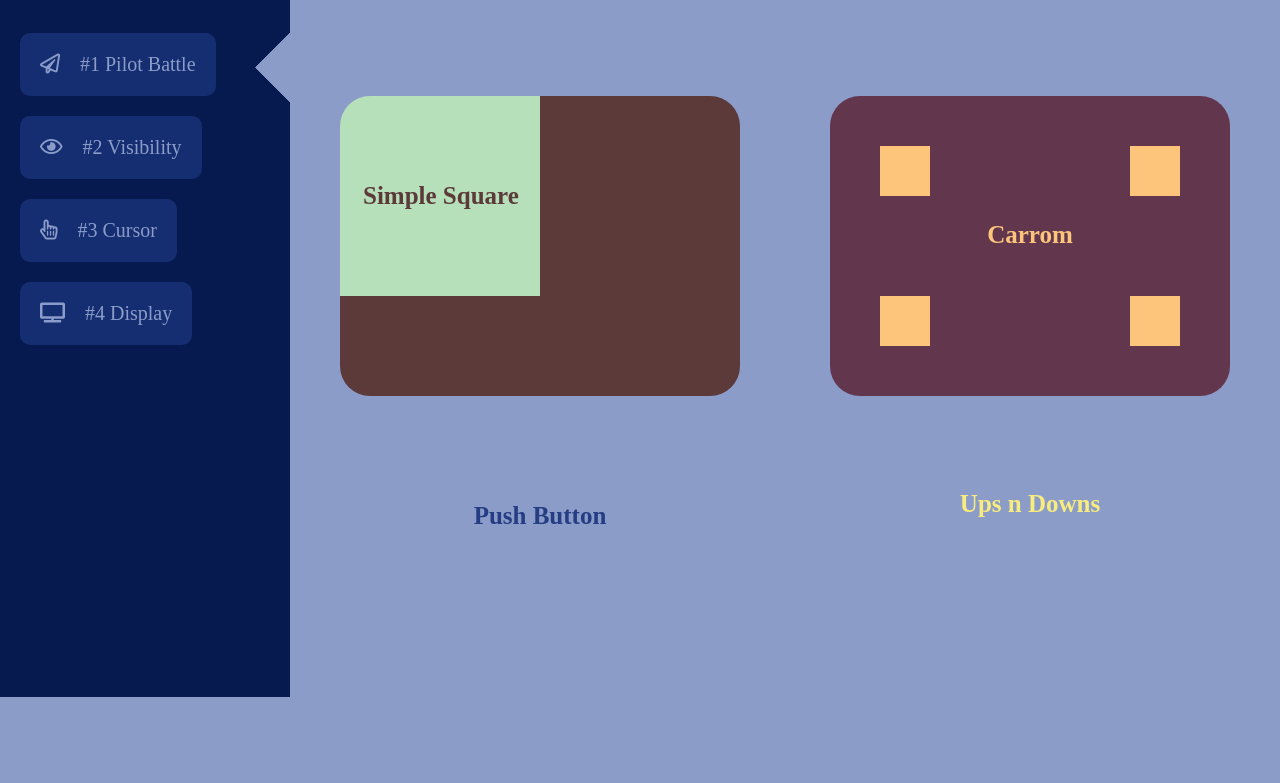
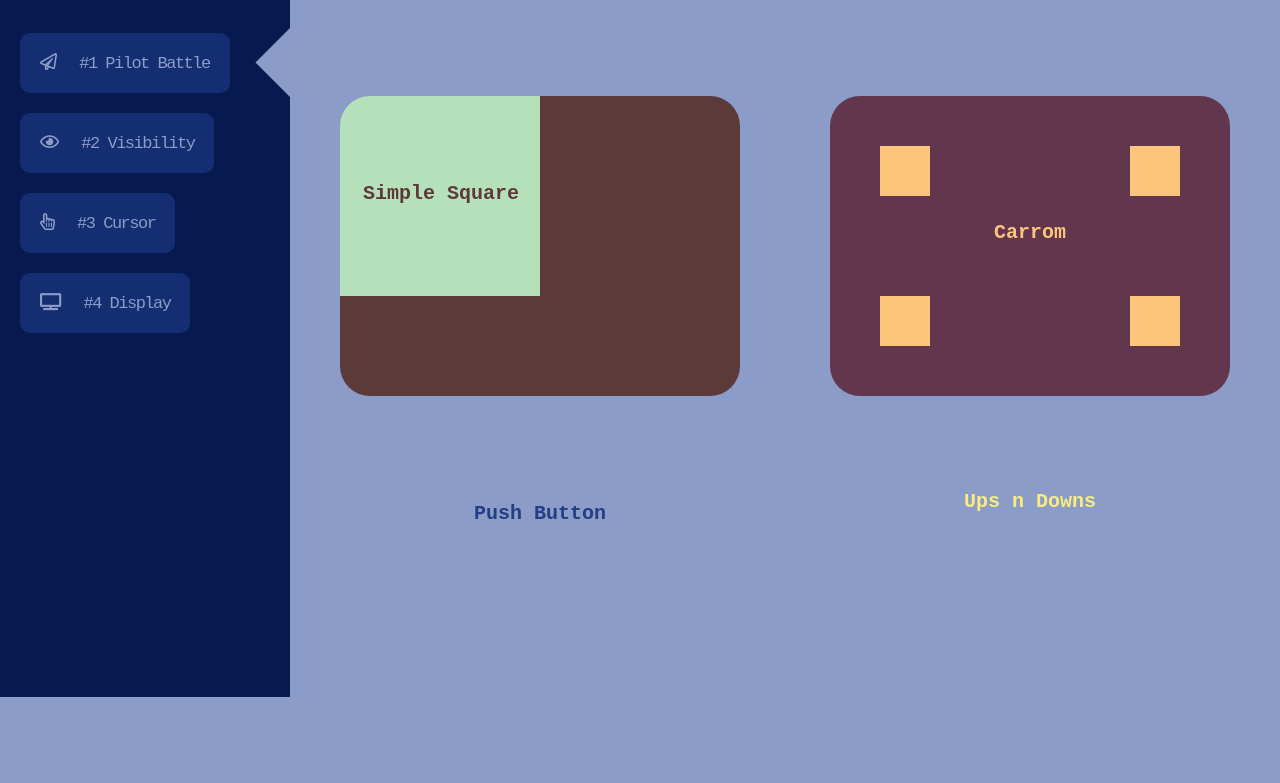
Before and after one commit to dumaaas/css-battle, a plain HTML site: page index.html in a window 1280 px wide. Shown: the part 103-886 px from the top of the page. Drawn offline with Linux system fonts and the light colour scheme.

Commit message:
Implemented new fonts

```diff
--- a/index.html
+++ b/index.html
@@ -88,7 +88,7 @@
     body {
         margin: 0;
         background: #8B9CC9;
-
+        font-family: 'Courier New', monospace;
     }
 
     p {
@@ -104,13 +104,16 @@
         padding-left: 20px;
         padding-top: 15px;
         color: #8B9CC9;
-        font-size: 20px;
+        font-size: 17px;
+        letter-spacing: -1.5px;
         margin-left: 20px;
         margin-top: 20px;
         background: #142E71;
         display: inline-block;
         padding: 20px;
         border-radius: 10px;
+        transition: ease 0.5s;
+
     }
 
     li>span {
@@ -149,19 +152,24 @@
         background: #8B9CC9;
     }
 
-    li::before {
+    aside::before {
         content: '';
         position: absolute;
         left: 238px;
-        top: 153px;
+        top: 148px;
         width: 0;
         height: 0;
         border-left: 35px solid transparent;
         border-right: 35px solid transparent;
         border-top: 35px solid #8B9CC9;
         transform: rotate(90deg);
+        cursor:initial;
     }
 
+    li:hover {
+        color: #EEB850;
+        cursor: pointer;
+    }
 
     section>h1 {
         font-size: 35px;
@@ -190,7 +198,7 @@
     }
 
     .content {
-        font-size: 25px;
+        font-size: 20px;
         display: flex;
         flex-direction: row;
         flex-wrap: wrap;
```
